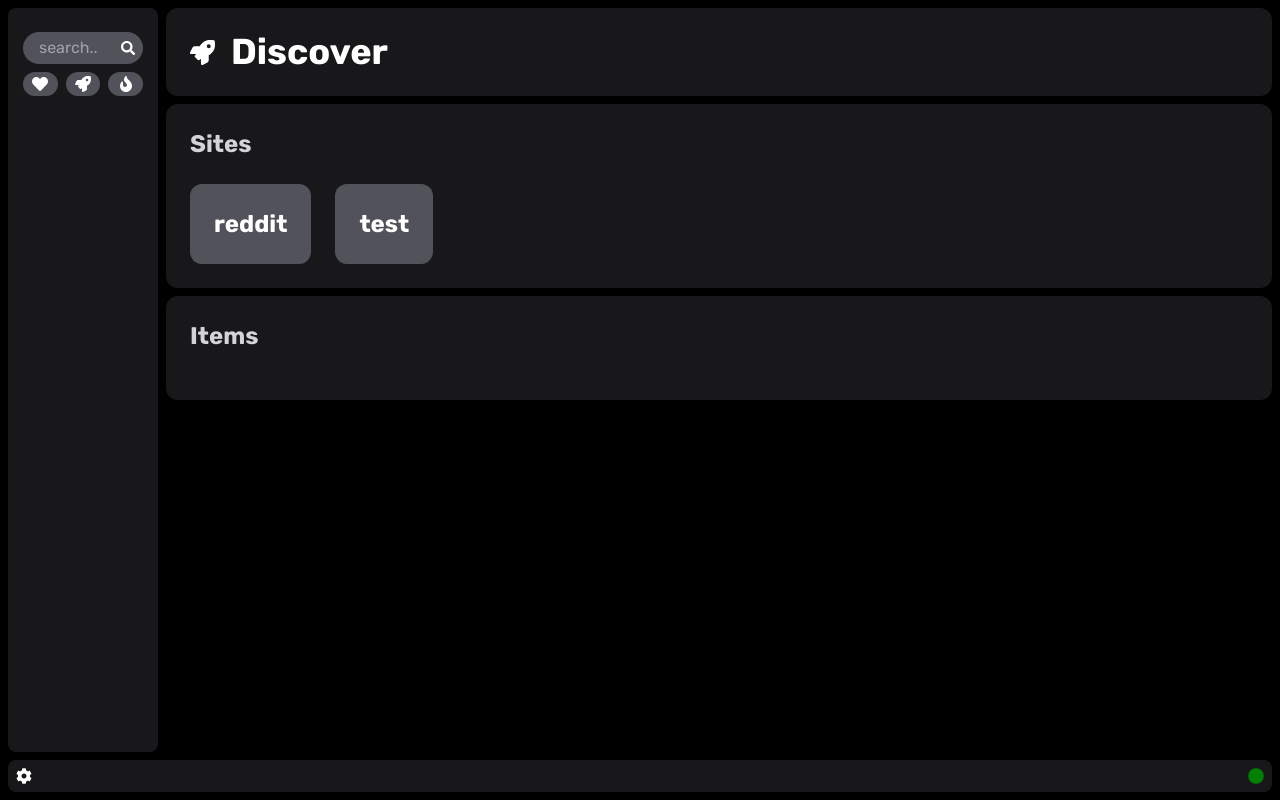
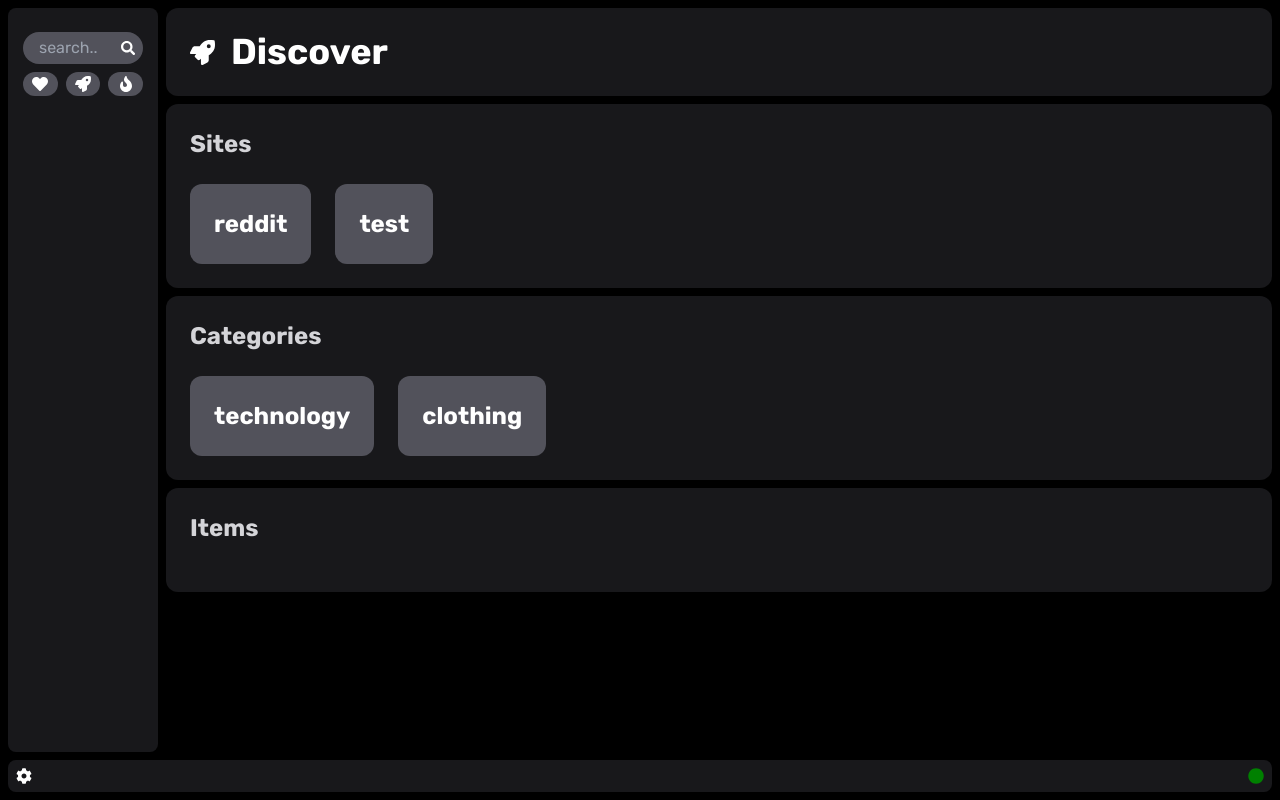
Before and after one commit to kajgm/websalestracker, a React (Vite) app in the folder client/: page /discover in a window 1280 px wide. Built offline with nearby package versions, Linux system fonts and the light colour scheme.

Commit message:
initial categories implementation

```diff
--- /dev/null
+++ b/client/src/components/Site/CategoryInfo.tsx
@@ -0,0 +1,17 @@
+import React from 'react';
+import { TCategory } from '../../../common/types';
+
+function CategoryInfo(props: { category: TCategory; label?: string }) {
+  const { category, label } = props;
+  const infoTitle = label ? category.id + ': ' + label : category.id;
+
+  return (
+    <>
+      <div className="flex flex-row p-6 mb-2 bg-gray-dark2 rounded-xl">
+        <h1 className="text-4xl font-rubik font-bold">{infoTitle}</h1>
+      </div>
+    </>
+  );
+}
+
+export default CategoryInfo;
--- a/client/src/data/defaultTrackers.ts
+++ b/client/src/data/defaultTrackers.ts
@@ -8,6 +8,9 @@ const defaultSites = [
   { id: 'test', endpoint: 'https://test/', labels: ['label1', 'label2', 'label3'], type: '.json' }
 ];
 
-const defaultCategories = [{}];
+const defaultCategories = [
+  { id: 'technology', siteIds: ['reddit'], siteLabels: ['bapcsalescanada', 'buildapcsales'] },
+  { id: 'clothing', siteIds: ['reddit'], siteLabels: ['frugalmalefashioncdn', 'frugalmalefashion'] }
+];
 
 export { defaultSites, defaultCategories };
--- a/client/src/pages/DiscoverPage.tsx
+++ b/client/src/pages/DiscoverPage.tsx
@@ -5,7 +5,8 @@ import { FaRocket } from 'react-icons/fa';
 
 import Main from '../layouts/Main';
 import { defaultSites, defaultCategories } from '../data/defaultTrackers';
-import { TSite } from '../../common/types';
+import { TCategory, TSite } from '../../common/types';
+import { addCategory } from '../slices/categoriesSlice';
 
 function DiscoverPage() {
   const dispatch = useAppDispatch();
@@ -27,10 +28,8 @@ function DiscoverPage() {
                     onClick={async () => {
                       {
                         window.Main && window.Main.addSite(site);
-                        //window.Main && window.Main.addCategories(site, defaultCategories);
                       }
                       dispatch(addSite(site));
-                      //dispatch(addCategories(site, defaultCategories))
                     }}
                     key={site.id}
                     className="text-2xl font-rubik font-bold p-6 bg-gray2 rounded-xl gap-2"
@@ -41,6 +40,30 @@ function DiscoverPage() {
               })}
           </div>
         </div>
+
+        <div className="mb-2 bg-gray-dark2 p-6 rounded-xl">
+          <h2 className="text-2xl font-rubik font-bold text-gray-light pb-6">Categories</h2>
+          <div className="flex flex-row gap-6">
+            {defaultCategories &&
+              defaultCategories.map((category: TCategory) => {
+                return (
+                  <button
+                    onClick={async () => {
+                      {
+                        window.Main && window.Main.addCategory(category);
+                      }
+                      dispatch(addCategory(category));
+                    }}
+                    key={category.id}
+                    className="text-2xl font-rubik font-bold p-6 bg-gray2 rounded-xl gap-2"
+                  >
+                    {category.id}
+                  </button>
+                );
+              })}
+          </div>
+        </div>
+
         <div className="mb-2 bg-gray-dark2 p-6 rounded-xl">
           <h2 className="text-2xl font-rubik font-bold text-gray-light pb-6">Items</h2>
         </div>
--- a/client/src/pages/SitePage.tsx
+++ b/client/src/pages/SitePage.tsx
@@ -3,11 +3,11 @@ import { useLocation, useParams } from 'react-router-dom';
 
 import { useAppSelector } from '../hooks';
 import { selectSiteById } from '../slices/sitesSlice';
-import { selectAllItems, selectItemsByLabel, selectItemsBySiteId } from '../slices/itemsSlice';
+import { selectItemsByLabel, selectItemsBySiteId } from '../slices/itemsSlice';
 
 import Main from '../layouts/Main';
 import Item from '../components/Site/Item';
-import Info from '../components/Site/Info';
+import Info from '../components/Site/SiteInfo';
 
 function SitePage() {
   const { siteId } = useParams();
--- a/client/src/slices/categoriesSlice.ts
+++ b/client/src/slices/categoriesSlice.ts
@@ -1,15 +1,51 @@
-import { createSlice, PayloadAction } from '@reduxjs/toolkit';
-
-import { RootState } from '../store';
+import { createSlice, createEntityAdapter, createAsyncThunk } from '@reduxjs/toolkit';
+import type { RootState } from '../store';
 import { TCategory } from '../../common/types';
 
-export const categoriesSlice = createSlice({
+const categoriesAdapter = createEntityAdapter({
+  selectId: (category: TCategory) => category.id,
+  sortComparer: (a, b) => a.id.localeCompare(b.id)
+});
+
+const initialState = categoriesAdapter.getInitialState({
+  status: 'idle',
+  error: ''
+});
+
+export const getLocalCategories = createAsyncThunk('categories/getLocalCategories', async () => {
+  const localCategories = window.Main ? await window.Main.getAllCategories() : [];
+  return localCategories;
+});
+
+const categoriesSlice = createSlice({
   name: 'categories',
-  initialState: Array<TCategory>,
+  initialState,
   reducers: {
+    addCategory: categoriesAdapter.addOne,
+    removeCategory: categoriesAdapter.removeOne
+  },
+  extraReducers(builder) {
+    builder
+      .addCase(getLocalCategories.pending, (state) => {
+        state.status = 'pending';
+      })
+      .addCase(getLocalCategories.fulfilled, (state, action) => {
+        state.status = 'succeeded';
+        categoriesAdapter.upsertMany(state, action.payload);
+      })
+      .addCase(getLocalCategories.rejected, (state, action) => {
+        state.status = 'failed';
+        state.error = action.error.message || 'error';
+      });
   }
 });
 
-export const selectCategories = (state: RootState) => state.categories;
+export const { addCategory, removeCategory } = categoriesSlice.actions;
+
+export const {
+  selectAll: selectAllCategories,
+  selectById: selectCategoryById,
+  selectIds: selectCategoryIds
+} = categoriesAdapter.getSelectors((state: RootState) => state.categories);
 
 export default categoriesSlice.reducer;
--- a/client/src/slices/sitesSlice.ts
+++ b/client/src/slices/sitesSlice.ts
@@ -1,4 +1,4 @@
-import { createSlice, PayloadAction, createEntityAdapter, createSelector, createAsyncThunk } from '@reduxjs/toolkit';
+import { createSlice, createEntityAdapter, createAsyncThunk } from '@reduxjs/toolkit';
 import type { RootState } from '../store';
 import { TSite } from '../../common/types';
 
@@ -12,13 +12,13 @@ const initialState = sitesAdapter.getInitialState({
   error: ''
 });
 
-export const getLocalSites = createAsyncThunk('site/getLocalSites', async () => {
+export const getLocalSites = createAsyncThunk('sites/getLocalSites', async () => {
   const localSites = window.Main ? await window.Main.getAllSites() : [];
   return localSites;
 });
 
-const siteSlice = createSlice({
-  name: 'site',
+const sitesSlice = createSlice({
+  name: 'sites',
   initialState,
   reducers: {
     addSite: sitesAdapter.addOne,
@@ -40,7 +40,7 @@ const siteSlice = createSlice({
   }
 });
 
-export const { addSite, removeSite } = siteSlice.actions;
+export const { addSite, removeSite } = sitesSlice.actions;
 
 export const {
   selectAll: selectAllSites,
@@ -48,4 +48,4 @@ export const {
   selectIds: selectSiteIds
 } = sitesAdapter.getSelectors((state: RootState) => state.sites);
 
-export default siteSlice.reducer;
+export default sitesSlice.reducer;
```
Also changed, not shown: client/electron/index.ts (+38 -9 lines), client/electron/preload.ts (+26 -14 lines), client/electron/store.ts (+13 -2 lines), client/src/components/Site/SiteInfo.tsx (renamed from client/src/components/Site/Info.tsx).
